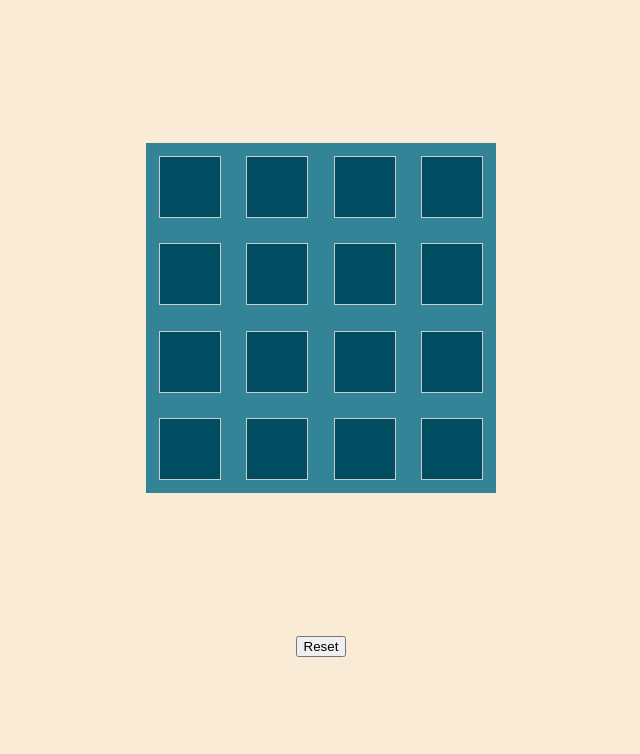
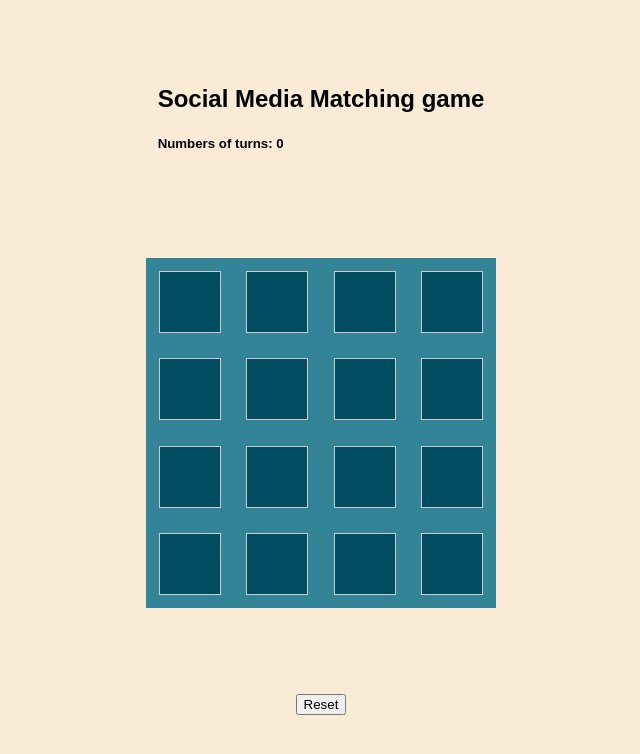
Before and after one commit to pragyes31/matchingGame, a website built with Parcel: page index.html in a window 1280 px wide. Shown: the whole page, without its empty margins (319-959 px from the left). Built offline with nearby package versions, Linux system fonts and the light colour scheme.

Commit message:
added header

```diff
--- a/index.html
+++ b/index.html
@@ -13,6 +13,10 @@
 
   <body>
     <div id="app">
+      <div class="header">
+          <h2 class="heading">Social Media Matching game</h2>
+          <h5>Numbers of turns: <span class="count">0</span> </h5>
+      </div>
       <div class="matching-game">
     </div>
     <button class="reset">Reset</button>
--- a/src/index.js
+++ b/src/index.js
@@ -3,6 +3,7 @@ import "./styles.css";
 function buildMatchingGame() {
   const gameDiv = document.querySelector(".matching-game");
   const resetBtn = document.querySelector(".reset");
+  const countDiv = document.querySelector(".count");
   const imagesArray = [
     `<i class="fab fa-twitter-square"></i>`,
     `<i class="fab fa-facebook-square"></i>`,
@@ -53,6 +54,7 @@ function buildMatchingGame() {
       cards.forEach(card => {
         card.addEventListener("click", function(e) {
           count++;
+          countDiv.innerHTML = count;
           e.target.parentElement.className += " flipped";
           setTimeout(() => {
             matchingArray.push(e.target.nextElementSibling);
--- a/src/styles.css
+++ b/src/styles.css
@@ -13,6 +13,12 @@ body {
   justify-content: space-evenly;
   align-items: center;
   flex-direction: column;
+}
+
+.heading,
+.count {
+  margin: 0px;
+  padding: 0px;
 }
 
 .matching-game {
```
